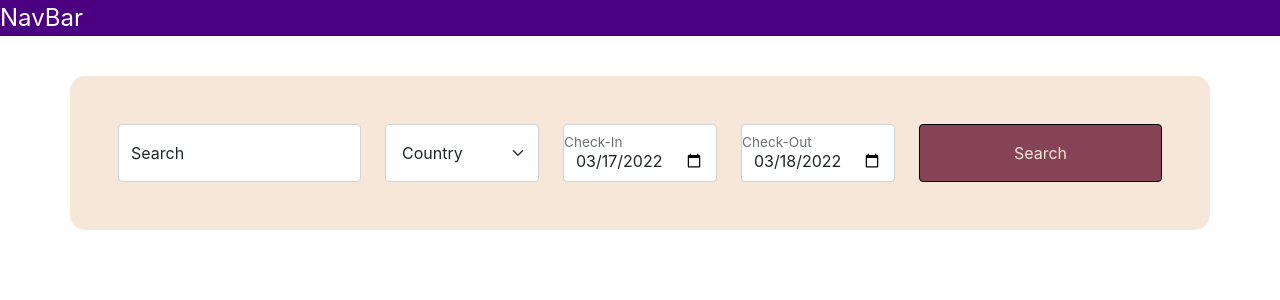
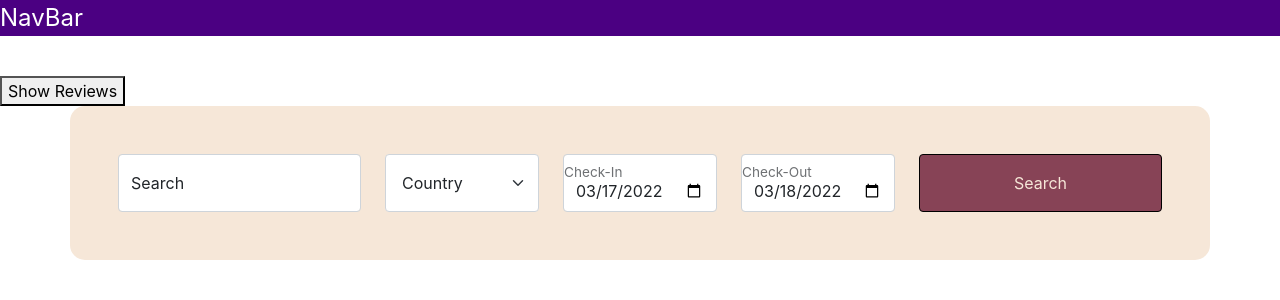
Before and after one commit to AdrianNaderi/302-hotels, a React (Create React App) app: page / in a window 1280 px wide. Shown: the top 300 px of the page. Built offline with nearby package versions, Linux system fonts and the light colour scheme; the HTML template or start-up script is replaced by a standard one.

Commit message:
started working on reviews

```diff
--- a/src/App.js
+++ b/src/App.js
@@ -1,9 +1,10 @@
-import HotelSearch from "./components/Hotels/Search/HotelSearch";
-import HotelList from "./components/Hotels/Search/HotelList";
-import HotelDetails from "./components/Hotels/HotelDetails";
+import HotelSearch from "./components/hotels/search/HotelSearch";
+import HotelList from "./components/hotels/search/HotelList";
+import HotelDetails from "./components/hotels/HotelDetails";
 import { useState, useEffect } from "react";
 import Navbar from "./components/layout/Navbar";
 import BookingConfirmation from "./components/Bookings/BookingConfirmation";
+import Review from "./components/reviews/ReviewStart";
 
 function App() {
   const [searchMode, setSearchMode] = useState(true);
@@ -51,6 +52,7 @@ function App() {
   return (
     <div>
       <Navbar />
+      <Review></Review>
       {searchMode && <HotelSearch onSearch={onSearch} />}
       {searchMode && <HotelList hotels={hotels} onDetails={onDetails} />}
       {detailsMode && (
--- a/src/components/Currency/CurrencyLocal.js
+++ b/src/components/Currency/CurrencyFetchLocal.js
@@ -1,5 +1,5 @@
 import React, { useEffect, useState, useCallback } from "react";
-import CurrencyHotell from "./CurrencyHotell";
+import CurrencyHotell from "./CurrencyFetchHotell";
 import useHttpGet from "../../hooks/useHttpGet";
 const Currency = (props) => {
   const [currency, setCurrency] = useState([]);
--- a/src/components/Currency/CurrencyStart.js
+++ b/src/components/Currency/CurrencyStart.js
@@ -1,6 +1,6 @@
 import React, { useState, useEffect, useCallback } from "react";
 import useHttpGet from "../../hooks/useHttpGet";
-import Currency from "./CurrencyLocal";
+import Currency from "./CurrencyFetchLocal";
 const CurrencyStart = (props) => {
   const [location, setLocation] = useState([]);
   const { isLoading, error, fetchDataHandler } = useHttpGet({
--- a/src/components/hotels/HotelDetails.js
+++ b/src/components/hotels/HotelDetails.js
@@ -1,4 +1,4 @@
-import RoomList from "../Rooms/RoomList";
+import RoomList from "../rooms/RoomList";
 import HotelProfileImg from "../UI/HotelProfileImg";
 import DisplayHotelDescription from "./DisplayHotelDescription";
 import ServiceSection from "../layout/ServiceSection";
--- /dev/null
+++ b/src/components/reviews/ReviewFetchGet.js
@@ -0,0 +1 @@
+const ReviewFetchGet = () => {};
--- /dev/null
+++ b/src/components/reviews/ReviewFetchPost.js
@@ -0,0 +1 @@
+const ReviewFetchGet = () => {};
--- /dev/null
+++ b/src/components/reviews/ReviewInput.js
@@ -0,0 +1,17 @@
+import React, { useState } from "react";
+const ReviewInput = (props) => {
+  const [text, setText] = useState();
+
+  const submitReview = () => {};
+
+  return (
+    <React.Fragment>
+      <div>
+        <form onSubmit={submitReview}>
+          <textarea type="text"></textarea>
+        </form>
+      </div>
+    </React.Fragment>
+  );
+};
+export default ReviewInput;
--- /dev/null
+++ b/src/components/reviews/ReviewList.js
@@ -0,0 +1,17 @@
+import React from "react";
+const ReviewList = (props) => {
+  return (
+    <React.Fragment>
+      <div>
+
+        <h2>{props.Username}</h2>
+      </div>
+      <div>
+
+        <h4>{props.Text}</h4>
+      </div>
+    </React.Fragment>
+  );
+};
+
+export default ReviewList;
--- /dev/null
+++ b/src/components/reviews/ReviewStart.js
@@ -0,0 +1,29 @@
+import React, { useState } from "react";
+import ReviewList from "./ReviewList";
+import ReviewInput from "./ReviewInput";
+
+const ReviewStart = (props) => {
+  const [isShowing, setIsShowing] = useState(false);
+
+  const showReviews = () => {
+    if (isShowing) {
+      setIsShowing(false);
+    } else if (!isShowing) {
+      setIsShowing(true);
+    }
+  };
+
+  return (
+    <React.Fragment>
+      {!isShowing && <button onClick={showReviews}>Show Reviews</button>}
+      {isShowing && (
+        <React.Fragment>
+          <button onClick={showReviews}>Hide Reviews</button>
+          <ReviewInput></ReviewInput>
+          <ReviewList></ReviewList>
+        </React.Fragment>
+      )}
+    </React.Fragment>
+  );
+};
+export default ReviewStart;
```
Also changed, not shown: src/components/Currency/CurrencyFetchHotell.js (renamed from src/components/Currency/CurrencyHotell.js), src/components/reviews/ReviewInput.modules.css (added).
